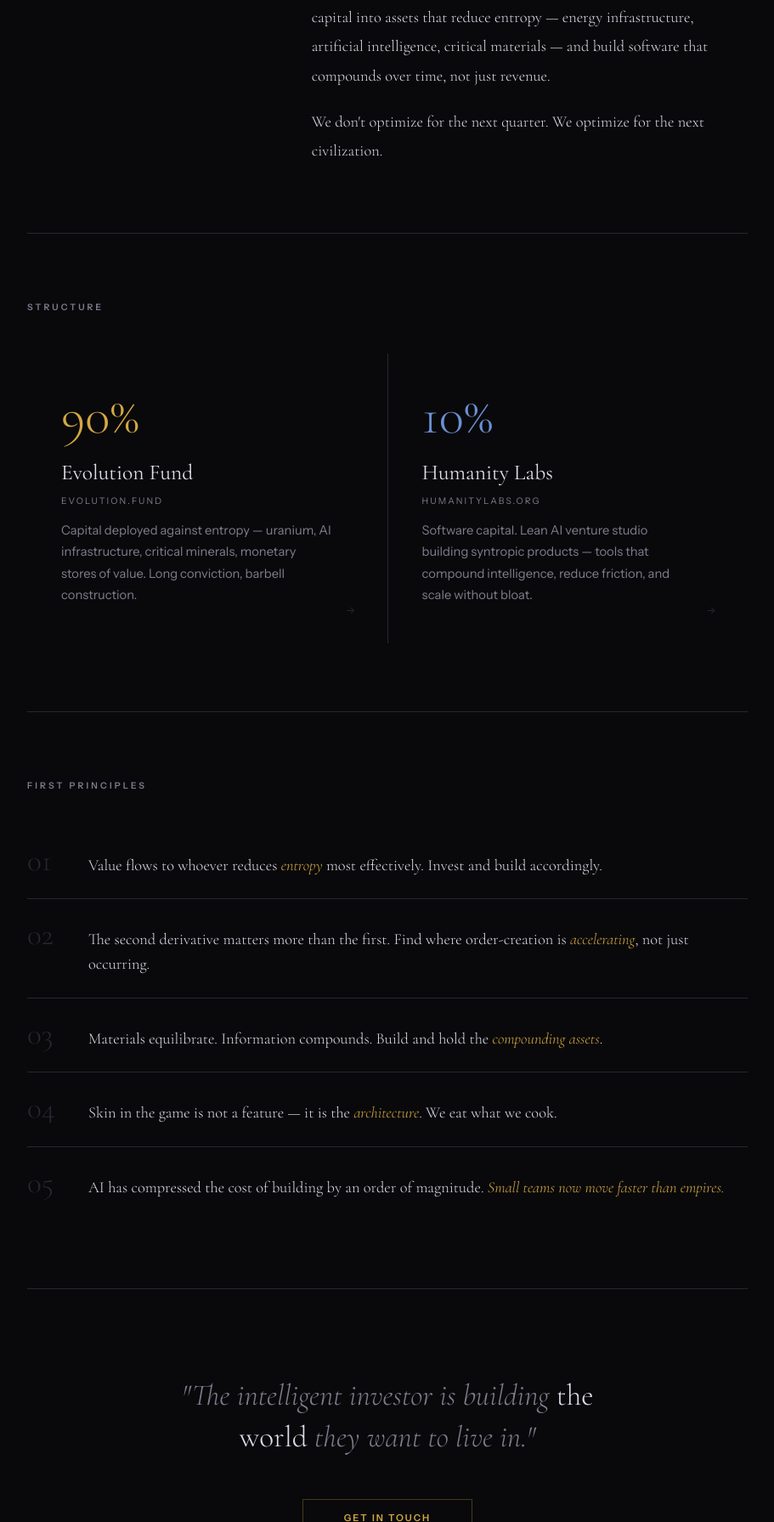
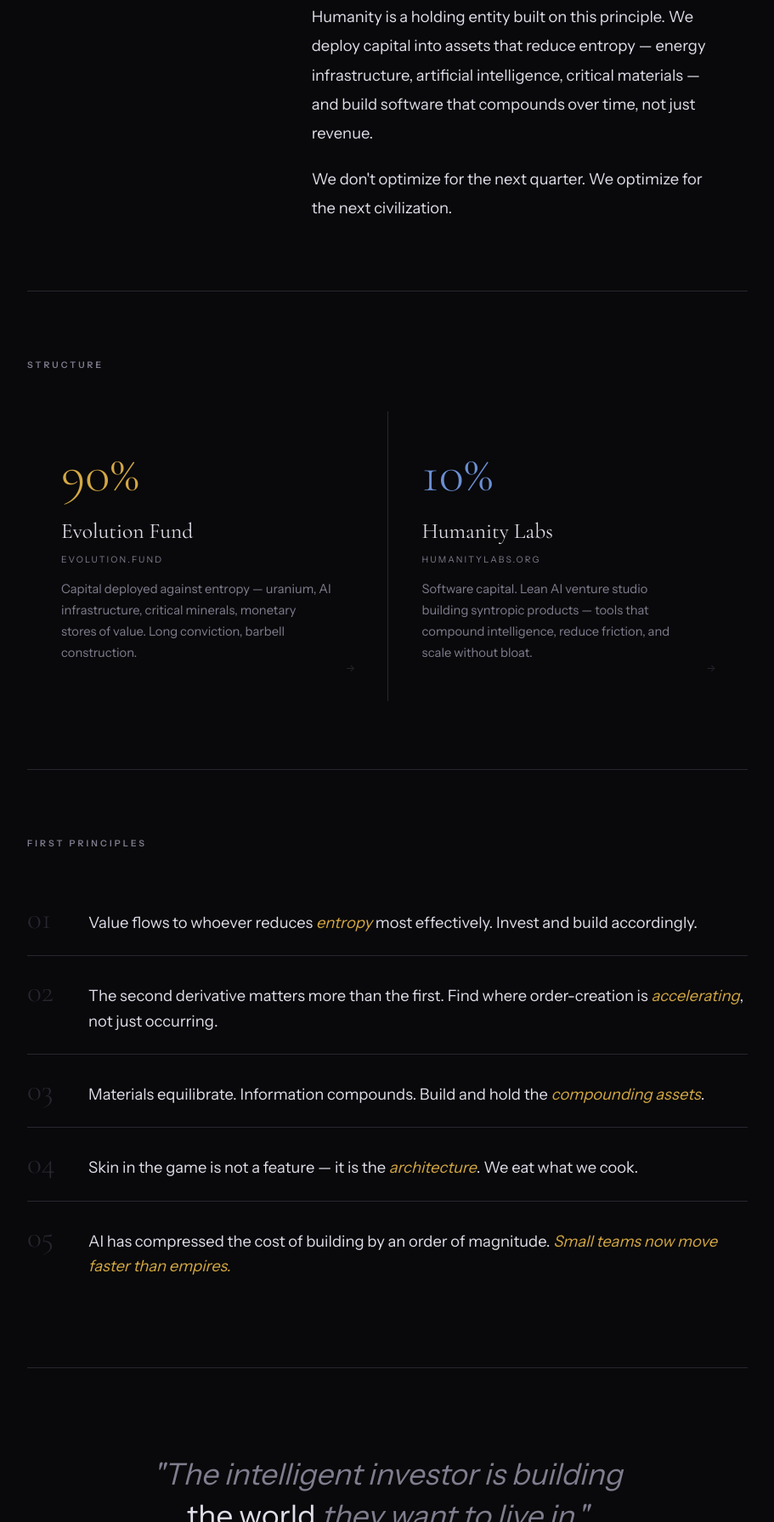
Before and after one commit to nolanjamesfyfe-eng/humanity, a plain HTML site: page index.html in a window 1280 px wide. Shown: the part 1009-2800 px from the top of the page at 85% size, without its empty margins (184-1095 px from the left). Drawn offline with nearby package versions, Linux system fonts and the light colour scheme.

Commit message:
font: body/paragraph text to sans-serif for readability

```diff
--- a/index.html
+++ b/index.html
@@ -58,7 +58,7 @@
             margin:52px auto;
         }
         .hero-statement{
-            font-family:var(--serif);font-size:clamp(1.3rem,2.5vw,1.75rem);
+            font-family:var(--sans);font-size:clamp(1.3rem,2.5vw,1.75rem);
             font-weight:300;font-style:italic;
             color:var(--dim);max-width:560px;
             margin:0 auto;line-height:1.5;
@@ -75,7 +75,7 @@
             color:var(--gold);font-weight:600;padding-top:6px;
         }
         .manifesto-body p{
-            font-family:var(--serif);font-size:1.15rem;font-weight:300;
+            font-family:var(--sans);font-size:1.15rem;font-weight:300;
             color:var(--text);line-height:1.85;margin-bottom:20px;
         }
         .manifesto-body p:last-child{margin-bottom:0}
@@ -140,7 +140,7 @@
             color:var(--faint);line-height:1;flex-shrink:0;width:48px;
         }
         .principle-text{
-            font-family:var(--serif);font-size:1.15rem;font-weight:300;
+            font-family:var(--sans);font-size:1.15rem;font-weight:300;
             color:var(--text);line-height:1.6;
         }
         .principle-text em{font-style:italic;color:var(--gold)}
@@ -148,7 +148,7 @@
         /* CTA */
         .cta{padding:100px 0;text-align:center;border-top:1px solid var(--faint)}
         .cta-quote{
-            font-family:var(--serif);font-style:italic;font-weight:300;
+            font-family:var(--sans);font-style:italic;font-weight:300;
             font-size:clamp(1.5rem,3vw,2.2rem);
             color:var(--dim);max-width:560px;margin:0 auto 48px;line-height:1.4;
         }
```
